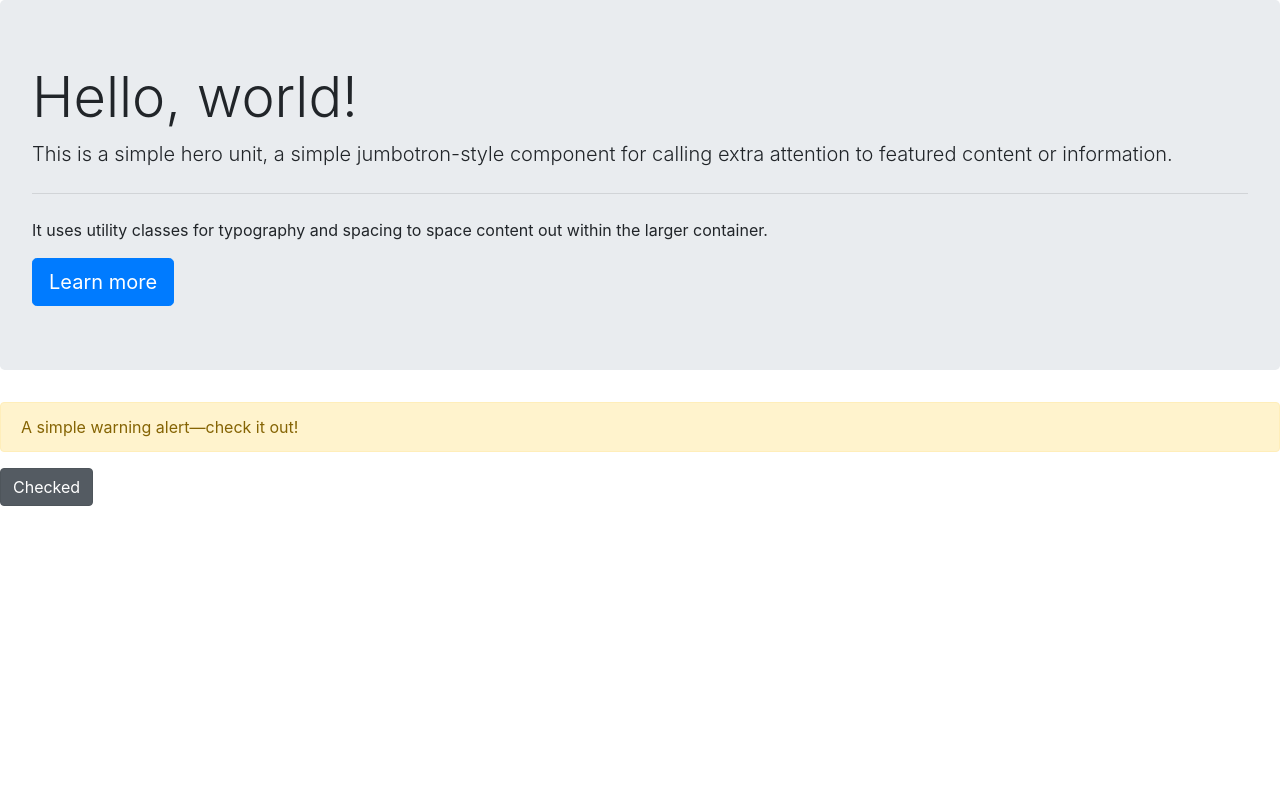
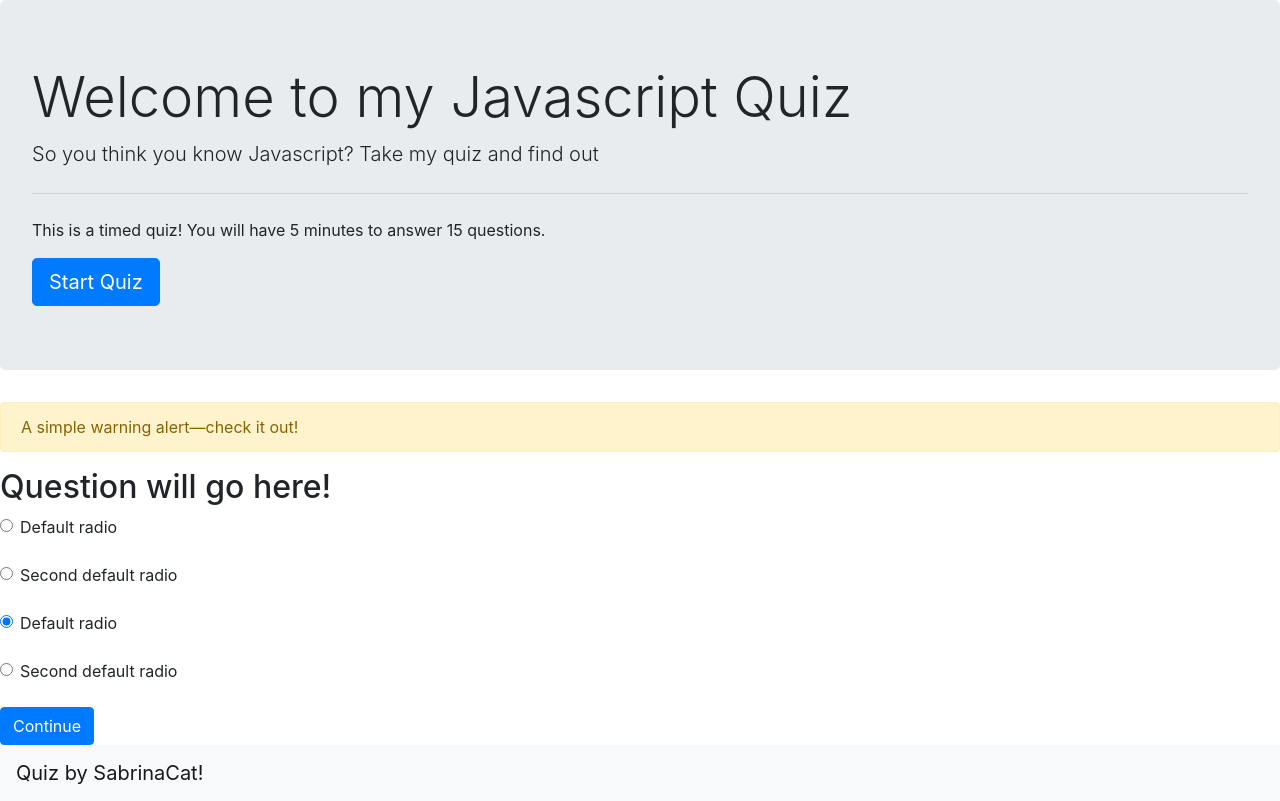
Before and after one commit to SabrinaCat/JavascriptQuiz, a plain HTML site: page index.html in a window 1280 px wide. Drawn offline with nearby package versions, Linux system fonts and the light colour scheme.

Commit message:
added question forms with selector input labels

```diff
--- a/index.html
+++ b/index.html
@@ -13,25 +13,54 @@
     <body>
         <!--Initial Jumbotron that will be hidden when user hits "start test" button-->
         <div class="jumbotron">
-            <h1 class="display-4">Hello, world!</h1>
-            <p class="lead">This is a simple hero unit, a simple jumbotron-style component for calling extra attention to featured content or information.</p>
+            <h1 class="display-4">Welcome to my Javascript Quiz</h1>
+            <p class="lead">So you think you know Javascript? Take my quiz and find out<output></output></p>
             <hr class="my-4">
-            <p>It uses utility classes for typography and spacing to space content out within the larger container.</p>
-            <a class="btn btn-primary btn-lg" href="#" role="button">Learn more</a>
+            <p>This is a timed quiz! You will have 5 minutes to answer 15 questions.</p>
+            <a class="btn btn-primary btn-lg" href="#" role="button">Start Quiz</a>
           </div>
           <!-- Alert at beginning of quiz to let user know that incorrect answers will take away time-->
           <div class="alert alert-warning" role="alert">
             A simple warning alert—check it out!
           </div>
-          <!--Click event button to show answer selected-->
-          <div class="btn-group-toggle" data-toggle="buttons">
-            <label class="btn btn-secondary active">
-              <input type="checkbox" checked> Checked
+    <!--div for the question header, form select inputs (answers), and submit button-->
+    <div>
+        <h2> Question will go here!</h2>
+          <div class="form-check">
+            <input class="form-check-input" type="radio" name="exampleRadios" id="exampleRadios1" value="option1" checked>
+            <label class="form-check-label" for="exampleRadios1">
+              Default radio
             </label>
           </div>
-
+          <br>
+          <div class="form-check">
+            <input class="form-check-input" type="radio" name="exampleRadios" id="exampleRadios2" value="option2">
+            <label class="form-check-label" for="exampleRadios2">
+              Second default radio
+            </label>
+          </div>
+          <br>
+          <div class="form-check">
+            <input class="form-check-input" type="radio" name="exampleRadios" id="exampleRadios1" value="option1" checked>
+            <label class="form-check-label" for="exampleRadios1">
+              Default radio
+            </label>
+          </div>
+          <br>
+          <div class="form-check">
+            <input class="form-check-input" type="radio" name="exampleRadios" id="exampleRadios2" value="option2">
+            <label class="form-check-label" for="exampleRadios2">
+              Second default radio
+            </label>
+          </div>
+          <br>
+          <button type="submit" class="btn btn-primary">Continue</button>
+    </div>
         <script src="jsquiz.js">
 
         </script>
+     <nav class="navbar navbar-light bg-light">
+        <a class="navbar-brand" href="https://github.com/SabrinaCat">Quiz by SabrinaCat!</a>
+      </nav>
     </body>
 </html>
```
